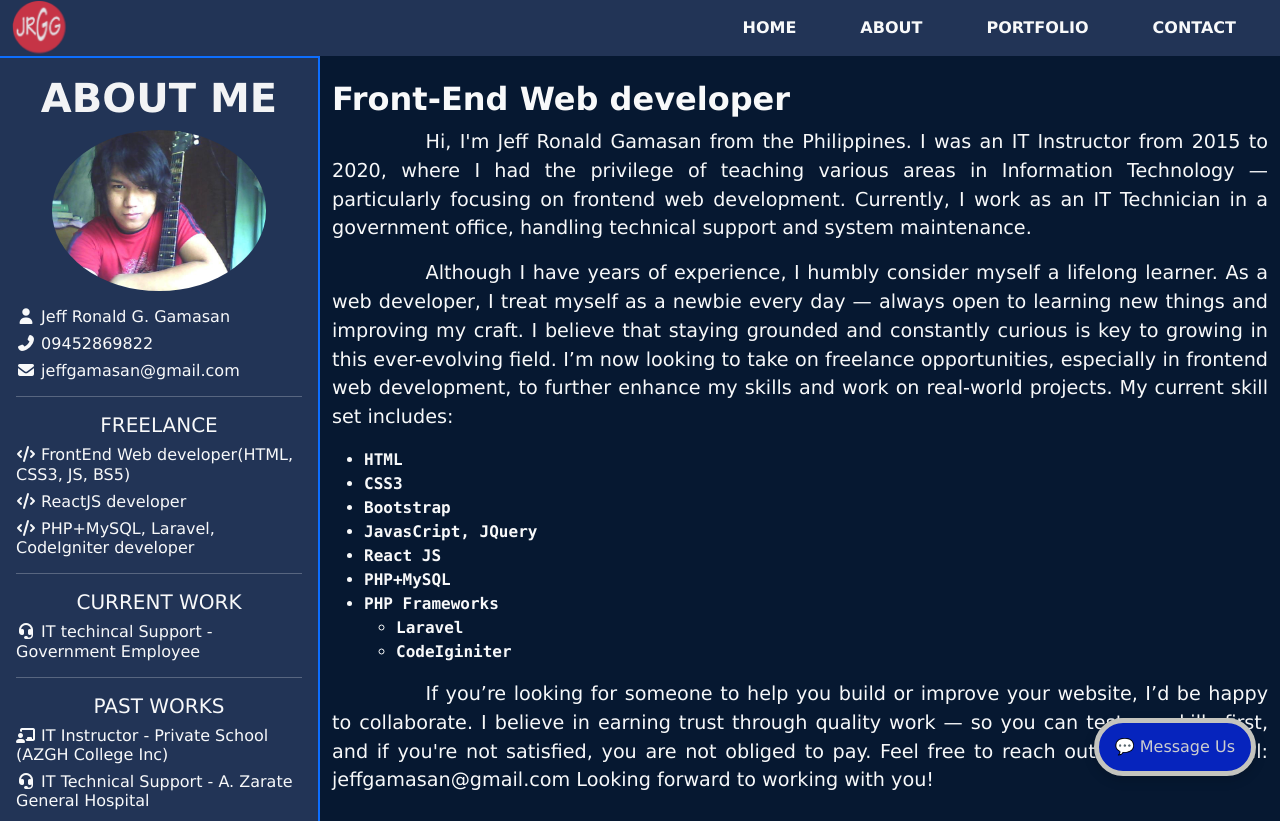
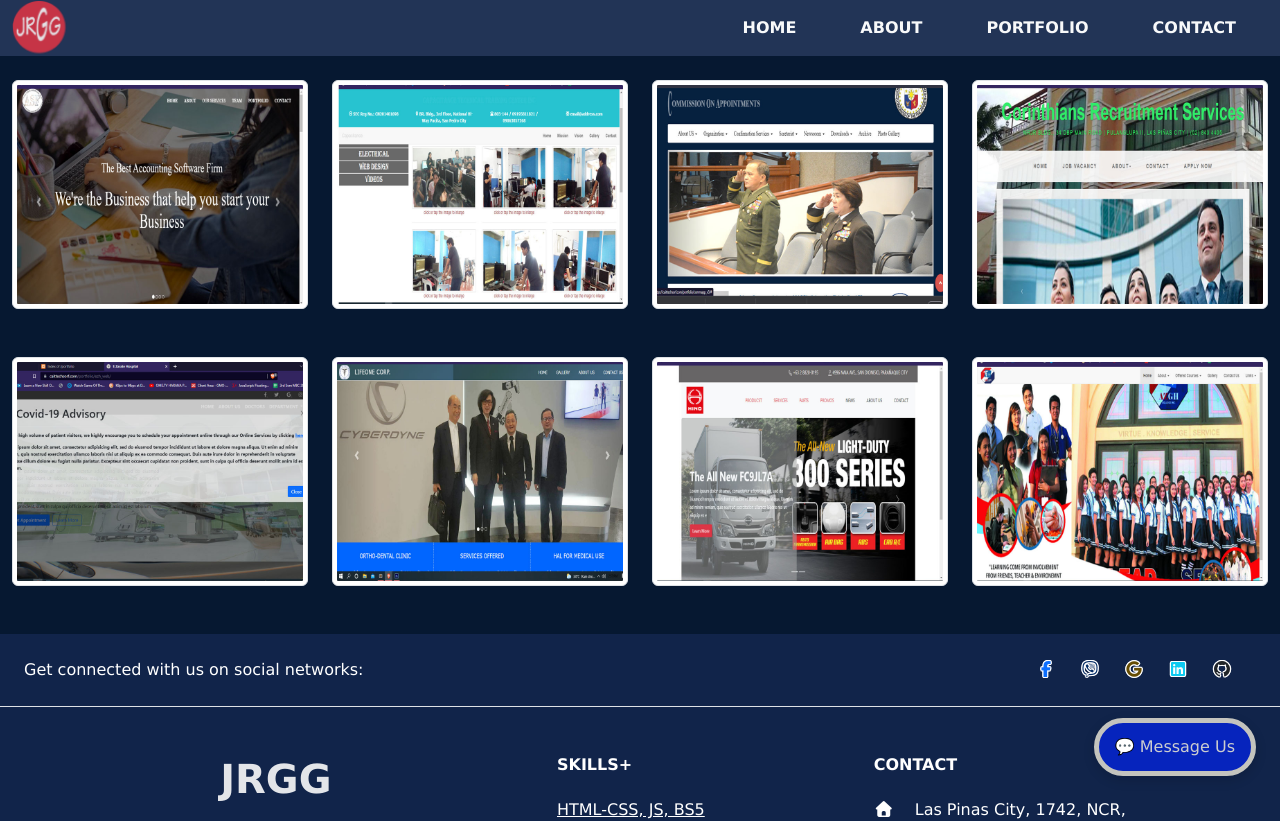
Before and after one commit to kuzululu/jrgg, a React (Vite) app: page /about in a window 1280 px wide. Shown: the top 821 px of the page. Built offline with nearby package versions, Linux system fonts and the light colour scheme.

Commit message:
Update About.jsx

```diff
--- a/src/pages/About.jsx
+++ b/src/pages/About.jsx
@@ -1,91 +1,67 @@
 import { useEffect, useRef, useState } from "react"
 import { Link } from "react-router-dom"
+// for dynamic website name
 import { Helmet } from "react-helmet-async"
-import Typed from "typed.js"
-import TypingEffect from "../shared/components/TypingEffect"
-import profile from "../assets/images/profile/slider-commapp_v3_1.jpg"
+import ModalPortfolio from "../shared/components/ModalPortfolio"
 
-const AboutPage = () => {
+import accounting from '../assets/images/portfolio/slider-accounting.jpg'
+import capacitance from '../assets/images/portfolio/slider-capacitance.jpg'
+import commapp_v3 from '../assets/images/portfolio/slider-commapp_v3.jpg'
+import corinthians from '../assets/images/portfolio/slider-corinthians.jpg'
+import ezh_web from '../assets/images/portfolio/slider-ezh_web.jpg'
+import life1corp from '../assets/images/portfolio/slider-life1corp.jpg'
+import sample from '../assets/images/portfolio/slider-sample.jpg'
+import school from '../assets/images/portfolio/slider-school.jpg'
+
+const PortfolioPage = () => {
   return (
     <>
 
-     <Helmet>
-      <title>React Webpage Portfolio | About</title>
-     </Helmet>
+    <Helmet>
+      <title>React Webpage Portfolio | Portfolio</title>
+    </Helmet>
 
-     <section id="about" className="text-light">
+    <ModalPortfolio />
 
+    <section id="portfolio" className="mt-4">
       <div className="container-fluid">
-       <div className="row">
 
-        <div className="col-md-3 col-lg-3 p-3 border-top border-end border-primary border-2" id="profilInfo">
-        <h1 className="text-uppercase text-center fw-bolder text-light animate__animated animate__fadeIn animate__infinite infinite animate__slow">About Me</h1>
-
-        <center><img src={profile} className="w-75 img-fluid" id="portfolio" /></center>
-        <div className="mt-3 text-light">
-            <h6><i className="fa fa-user" /> Jeff Ronald G. Gamasan</h6>
-            <h6><i className="fa fa-phone-alt" /> 09452869822</h6>
-            <h6><i className="fa fa-envelope" /> jeffgamasan@gmail.com</h6><hr/>
-
-            <h5 className="text-center text-uppercase">Freelance</h5>
-            <h6><i className="fa-solid fa-code"></i> FrontEnd Web developer(HTML, CSS3, JS, BS5) </h6>
-            <h6><i className="fa-solid fa-code"></i> ReactJS developer</h6>
-            <h6><i className="fa-solid fa-code"></i> PHP+MySQL, Laravel, CodeIgniter developer</h6><hr/>
-
-            <h5 className="text-uppercase text-center">Current Work</h5>
-            <h6><i className="fa-solid fa-headset"></i> IT techincal Support - Government Employee</h6><hr/>
-
-            <h5 className="text-center text-uppercase">Past Works</h5>
-            <h6><i className="fa-solid fa-chalkboard-user"></i> IT Instructor - Private School (AZGH College Inc)</h6>
-            <h6><i className="fa-solid fa-headset"></i> IT Technical Support - A. Zarate General Hospital</h6>
-        </div>
+        <div className="row mb-3">
+          <div className="col-md-3 col-lg-3 mb-md-0 mb-lg-0 mb-3">
+            <a href="#" data-bs-toggle="modal" data-bs-target="#modalAccounting"><img src={ accounting } className="img-fluid img-thumbnail w-100" /></a>
+          </div>
+          <div className="col-md-3 col-lg-3 mb-md-0 mb-lg-0 mb-3">
+           <a href="#" data-bs-toggle="modal" data-bs-target="#modalCapacitance"><img src={ capacitance } className="img-fluid img-thumbnail w-100" /></a>
+          </div>
+          <div className="col-md-3 col-lg-3 mb-md-0 mb-lg-0 mb-3">
+            <a href="#" data-bs-toggle="modal" data-bs-target="#modalComappt"><img src={ commapp_v3 } className="img-fluid img-thumbnail w-100" /></a>
+          </div>
+          <div className="col-md-3 col-lg-3 mb-md-0 mb-lg-0 mb-3">
+            <a href="#" data-bs-toggle="modal" data-bs-target="#modalCorinthians"><img src={ corinthians } className="img-fluid img-thumbnail w-100" /></a>
+          </div>
         </div>
 
-        <div className="col-md-9 col-lg-9 pt-md-4 pt-lg-4 pt-2">
-
-          <h2 className="position-absolute"><TypingEffect /> {/* 👈 Insert here */}</h2>
-
-          <p className="about-me pt-5">
-            Hi, I'm Jeff Ronald Gamasan from the Philippines. I was an IT Instructor from 2015 to 2020, where I had the privilege of teaching various areas in Information Technology — particularly focusing on frontend web development. Currently, I work as an IT Technician in a government office, handling technical support and system maintenance.</p>
-
-           <p className="about-me">Although I have years of experience, I humbly consider myself a lifelong learner. As a web developer, I treat myself as a newbie every day — always open to learning new things and improving my craft. I believe that staying grounded and constantly curious is key to growing in this ever-evolving field.
-
-            I’m now looking to take on freelance opportunities, especially in frontend web development, to further enhance my skills and work on real-world projects. My current skill set includes:</p>
-
-            <code className="about-me-list text-light fw-bolder">
-              <ul>
-              <li>HTML</li>
-              <li>CSS3</li>
-              <li>Bootstrap</li>
-              <li>JavasCript, JQuery</li>
-              <li>React JS</li>
-              <li>PHP+MySQL</li>
-              <li>
-                PHP Frameworks
-                <ul>
-                   <li>Laravel</li>
-                   <li>CodeIginiter</li>
-                </ul>
-              </li>
-            </ul>
-
-            </code>
-            <p className="about-me">If you’re looking for someone to help you build or improve your website, I’d be happy to collaborate. I believe in earning trust through quality work — so you can test my skills first, and if you're not satisfied, you are not obliged to pay.
-
-            Feel free to reach out to me via email: jeffgamasan@gmail.com
-
-            Looking forward to working with you!
-          </p>
-
+        <div className="row mb-5 mt-5">
+          <div className="col-md-3 col-lg-3 mb-md-0 mb-lg-0 mb-3">
+           <a href="#" data-bs-toggle="modal" data-bs-target="#modalEZHweb"><img src={ ezh_web } className="img-fluid img-thumbnail w-100" /></a>
+          </div>
+          <div className="col-md-3 col-lg-3 mb-md-0 mb-lg-0 mb-3">
+            <a data-bs-toggle="modal" data-bs-target="#modalLife1" href="#"><img src={ life1corp } className="img-fluid img-thumbnail w-100" /></a>
+          </div>
+          <div className="col-md-3 col-lg-3 mb-md-0 mb-lg-0 mb-3">
+            <a data-bs-toggle="modal" data-bs-target="#modalSample" href="#"><img src={ sample } className="img-fluid img-thumbnail w-100" /></a>
+          </div>
+          <div className="col-md-3 col-lg-3">
+            <a data-bs-toggle="modal" data-bs-target="#modalSchool" href="#"><img src={ school } className="img-fluid img-thumbnail w-100" /></a>
+          </div>
         </div>
 
-       </div>
       </div>
-
     </section>
 
     </>
+
   )
 }
 
-export default AboutPage
+export default PortfolioPage
```
